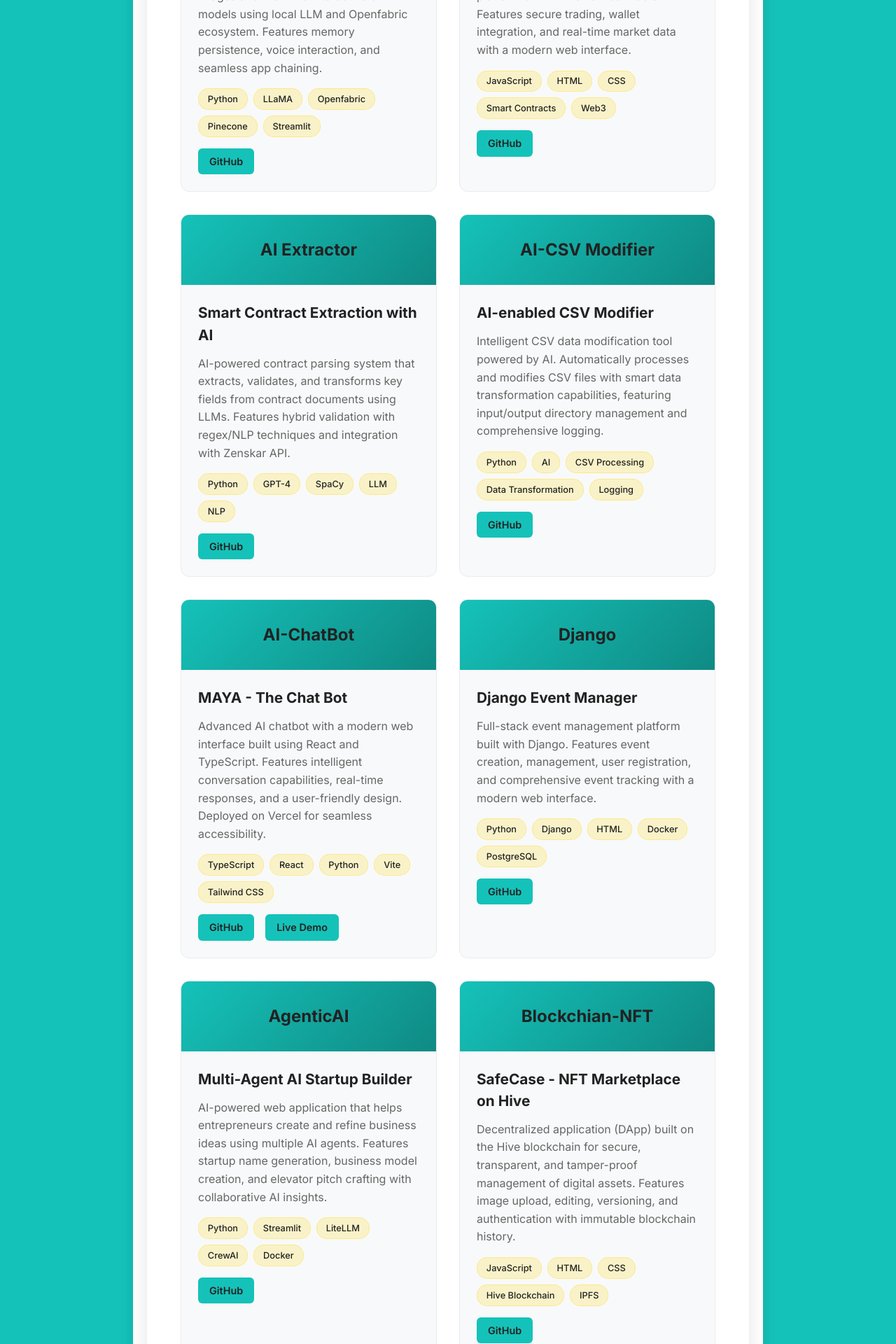
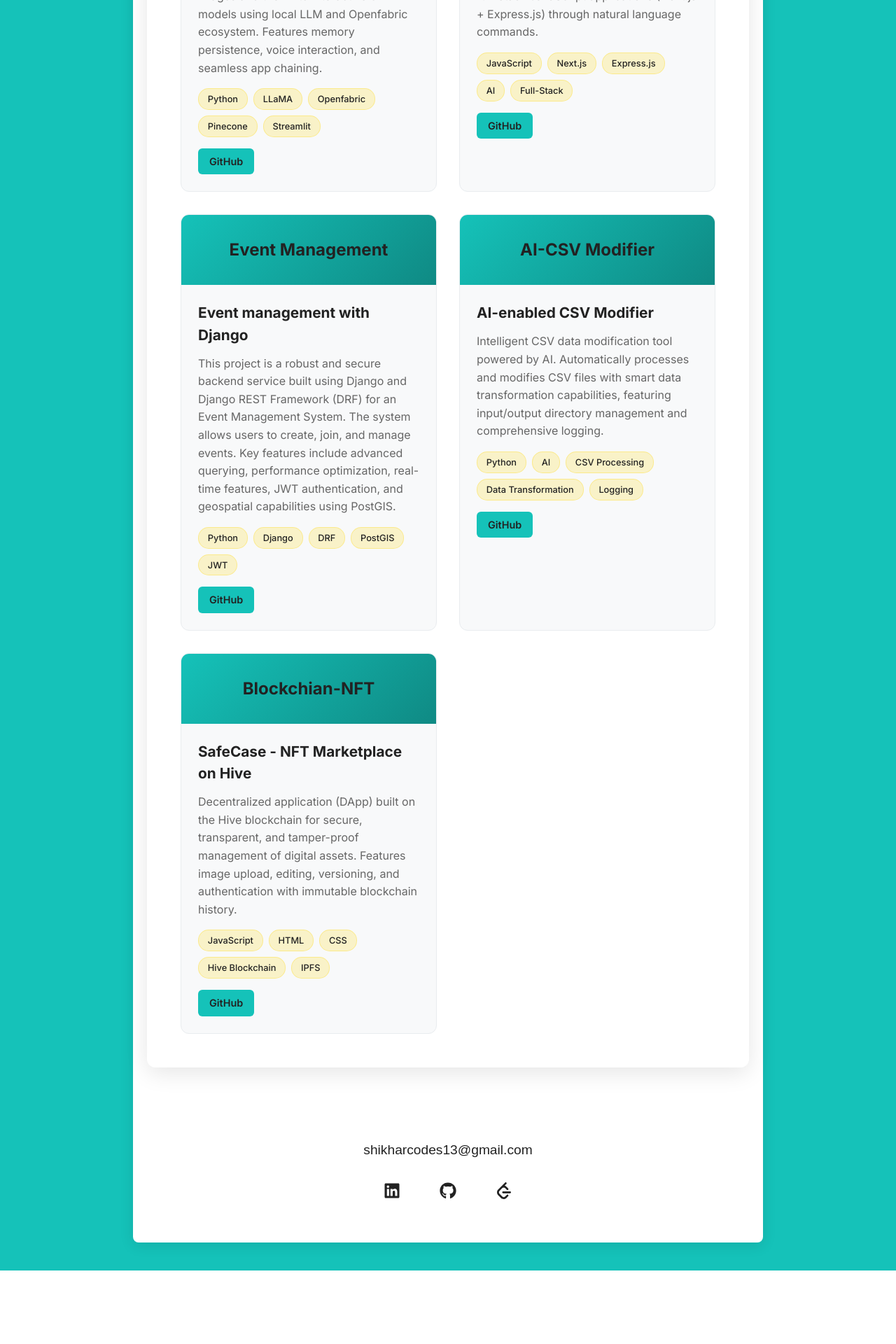
Before and after one commit to Shikharcodes13/Portfolio-Shikhar, a Next.js app: page /projects in a window 1280 px wide. Shown: the part 740-2660 px from the top of the page at 70% size. After the commit the page ends 2555 px from the top, so only its background shows below. Built offline with nearby package versions, Linux system fonts and the light colour scheme.

Commit message:
Updated Projects

```diff
--- a/components/ProjectsSection.tsx
+++ b/components/ProjectsSection.tsx
@@ -20,47 +20,47 @@ const ProjectsSection: React.FC = () => {
               <span className="tech-tag">Streamlit</span>
             </div>
             <div className="project-links">
-                              <a href="https://github.com/Shikharcodes13/AI_based-Image_to_3D_model_generator" target="_blank" rel="noopener noreferrer" className="project-link">GitHub</a>
+                              <a href="https://github.com/Shikharcodes13/AI_based-Image_to_3D_model_generator-main" target="_blank" rel="noopener noreferrer" className="project-link">GitHub</a>
             </div>
           </div>
         </div>
 
                  <div className="project-item">
            <div className="project-image">
-            <div className="project-placeholder">Blockchain</div>
+             <div className="project-placeholder">GenAI</div>
            </div>
            <div className="project-content">
-            <h3>Blockchain Cryptocurrency Exchange</h3>
-            <p>Decentralized cryptocurrency exchange platform built with smart contracts. Features secure trading, wallet integration, and real-time market data with a modern web interface.</p>
+             <h3>AI_Full-Stack_Project Generator</h3>
+             <p>An AI-powered assistant that scaffolds full-stack JavaScript applications (Next.js + Express.js) through natural language commands.</p>
              <div className="project-tech">
                <span className="tech-tag">JavaScript</span>
-              <span className="tech-tag">HTML</span>
-              <span className="tech-tag">CSS</span>
-              <span className="tech-tag">Smart Contracts</span>
-              <span className="tech-tag">Web3</span>
+               <span className="tech-tag">Next.js</span>
+               <span className="tech-tag">Express.js</span>
+               <span className="tech-tag">AI</span>
+               <span className="tech-tag">Full-Stack</span>
              </div>
                            <div className="project-links">
-                              <a href="https://github.com/Shikharcodes13/Blockchain-Cryptocurrency-Exchange.git" target="_blank" rel="noopener noreferrer" className="project-link">GitHub</a>
+                                <a href="https://github.com/Shikharcodes13/ai_full-stack_projectgenerator" target="_blank" rel="noopener noreferrer" className="project-link">GitHub</a>
               </div>
            </div>
          </div>
 
                  <div className="project-item">
            <div className="project-image">
-            <div className="project-placeholder">AI Extractor</div>
+             <div className="project-placeholder">Event Management</div>
            </div>
            <div className="project-content">
-            <h3>Smart Contract Extraction with AI</h3>
-            <p>AI-powered contract parsing system that extracts, validates, and transforms key fields from contract documents using LLMs. Features hybrid validation with regex/NLP techniques and integration with Zenskar API.</p>
+             <h3>Event management with Django</h3>
+             <p>This project is a robust and secure backend service built using Django and Django REST Framework (DRF) for an Event Management System. The system allows users to create, join, and manage events. Key features include advanced querying, performance optimization, real-time features, JWT authentication, and geospatial capabilities using PostGIS.</p>
              <div className="project-tech">
                <span className="tech-tag">Python</span>
-              <span className="tech-tag">GPT-4</span>
-              <span className="tech-tag">SpaCy</span>
-              <span className="tech-tag">LLM</span>
-              <span className="tech-tag">NLP</span>
+               <span className="tech-tag">Django</span>
+               <span className="tech-tag">DRF</span>
+               <span className="tech-tag">PostGIS</span>
+               <span className="tech-tag">JWT</span>
              </div>
              <div className="project-links">
-                              <a href="https://github.com/Shikharcodes13/Smart-Contract-Extraction-with-AI" target="_blank" rel="noopener noreferrer" className="project-link">GitHub</a>
+                               <a href="https://github.com/Shikharcodes13/eventmanagementdjango" target="_blank" rel="noopener noreferrer" className="project-link">GitHub</a>
              </div>
            </div>
          </div>
@@ -80,71 +80,16 @@ const ProjectsSection: React.FC = () => {
               <span className="tech-tag">Logging</span>
             </div>
                          <div className="project-links">
-                              <a href="https://github.com/Shikharcodes13/AI-enabled-csv-Modifier" target="_blank" rel="noopener noreferrer" className="project-link">GitHub</a>
+                               <a href="https://github.com/Shikharcodes13/VomyChat" target="_blank" rel="noopener noreferrer" className="project-link">GitHub</a>
              </div>
           </div>
         </div>
 
-        <div className="project-item">
-          <div className="project-image">
-            <div className="project-placeholder">AI-ChatBot</div>
-          </div>
-          <div className="project-content">
-            <h3>MAYA - The Chat Bot</h3>
-            <p>Advanced AI chatbot with a modern web interface built using React and TypeScript. Features intelligent conversation capabilities, real-time responses, and a user-friendly design. Deployed on Vercel for seamless accessibility.</p>
-            <div className="project-tech">
-              <span className="tech-tag">TypeScript</span>
-              <span className="tech-tag">React</span>
-              <span className="tech-tag">Python</span>
-              <span className="tech-tag">Vite</span>
-              <span className="tech-tag">Tailwind CSS</span>
-            </div>
-            <div className="project-links">
-                              <a href="https://github.com/Shikharcodes13/MAYA-The-chat-bot.git" target="_blank" rel="noopener noreferrer" className="project-link">GitHub</a>
-              <a href="https://maya-the-chat-bot.vercel.app" target="_blank" rel="noopener noreferrer" className="project-link">Live Demo</a>
-            </div>
-          </div>
-        </div>
 
-        <div className="project-item">
-          <div className="project-image">
-            <div className="project-placeholder">Django</div>
-          </div>
-          <div className="project-content">
-            <h3>Django Event Manager</h3>
-            <p>Full-stack event management platform built with Django. Features event creation, management, user registration, and comprehensive event tracking with a modern web interface.</p>
-            <div className="project-tech">
-              <span className="tech-tag">Python</span>
-              <span className="tech-tag">Django</span>
-              <span className="tech-tag">HTML</span>
-              <span className="tech-tag">Docker</span>
-              <span className="tech-tag">PostgreSQL</span>
-            </div>
-            <div className="project-links">
-                              <a href="https://github.com/Shikharcodes13/Django-Event-manager.git" target="_blank" rel="noopener noreferrer" className="project-link">GitHub</a>
-            </div>
-          </div>
-        </div>
 
-        <div className="project-item">
-          <div className="project-image">
-            <div className="project-placeholder">AgenticAI</div>
-          </div>
-          <div className="project-content">
-            <h3>Multi-Agent AI Startup Builder</h3>
-            <p>AI-powered web application that helps entrepreneurs create and refine business ideas using multiple AI agents. Features startup name generation, business model creation, and elevator pitch crafting with collaborative AI insights.</p>
-            <div className="project-tech">
-              <span className="tech-tag">Python</span>
-              <span className="tech-tag">Streamlit</span>
-              <span className="tech-tag">LiteLLM</span>
-              <span className="tech-tag">CrewAI</span>
-              <span className="tech-tag">Docker</span>
-            </div>
-            <div className="project-links">
-                              <a href="https://github.com/Shikharcodes13/AI-Startup-builder.git" target="_blank" rel="noopener noreferrer" className="project-link">GitHub</a>
-            </div>
-          </div>
-        </div>
+
+
+
 
         <div className="project-item">
           <div className="project-image">
@@ -161,30 +106,12 @@ const ProjectsSection: React.FC = () => {
               <span className="tech-tag">IPFS</span>
             </div>
                          <div className="project-links">
-                              <a href="https://github.com/Shikharcodes13/NFT-market-place-on-Hive.git" target="_blank" rel="noopener noreferrer" className="project-link">GitHub</a>
+                               <a href="https://github.com/Shikharcodes13/nftmarketplaceonhive" target="_blank" rel="noopener noreferrer" className="project-link">GitHub</a>
              </div>
           </div>
         </div>
 
-        <div className="project-item">
-          <div className="project-image">
-            <div className="project-placeholder">VoicebotAI</div>
-          </div>
-          <div className="project-content">
-            <h3>Voice AI Chatbot</h3>
-            <p>Voice AI Chatbot that allows users to interact using voice input and receive spoken responses in real-time. Features speech-to-text transcription with Whisper ASR, AI responses using Google Gemini, and text-to-speech conversion with pyttsx3.</p>
-            <div className="project-tech">
-              <span className="tech-tag">Python</span>
-              <span className="tech-tag">Whisper ASR</span>
-              <span className="tech-tag">Google Gemini AI</span>
-              <span className="tech-tag">pyttsx3</span>
-              <span className="tech-tag">Gradio</span>
-            </div>
-            <div className="project-links">
-                              <a href="https://github.com/Shikharcodes13/My-replication-voicebot.git" target="_blank" rel="noopener noreferrer" className="project-link">GitHub</a>
-            </div>
-          </div>
-        </div>
+
       </div>
     </div>
   );
```
Lines whose indentation alone changed are shown as unchanged.
